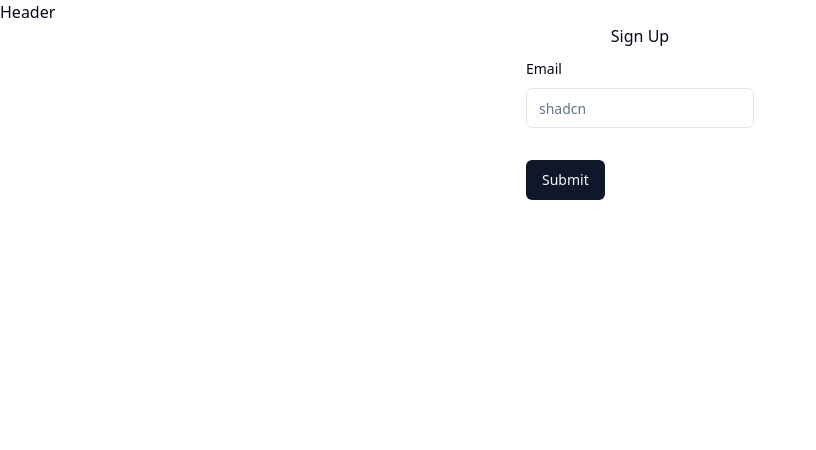
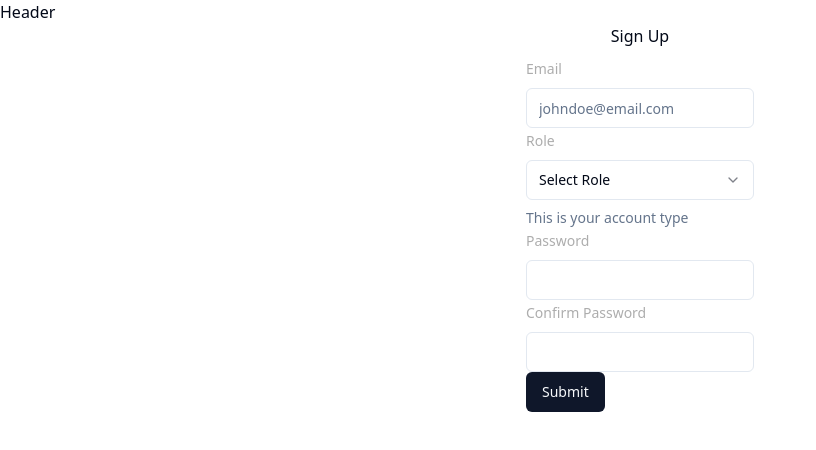
Before and after one commit to mohayax/School_Food_Ordering_System, a React (Vite) app in the folder frontend/: page / in a window 1280 px wide. Shown: the top 450 px of the page, without its empty margins (0-816 px from the left). Built offline with nearby package versions, Linux system fonts and the light colour scheme.

Commit message:
sign up form initial set up

```diff
--- a/frontend/src/pages/Signup.jsx
+++ b/frontend/src/pages/Signup.jsx
@@ -1,7 +1,9 @@
 import { toast } from "react-toastify"
-import { FormProvider, useForm } from "react-hook-form"
+import { useForm, Controller } from "react-hook-form"
 import { Signup_Schema } from "../utils/form-schema"
-import { zodResolver } from '@hookform/resolvers/zod';
+import { zodResolver } from "@hookform/resolvers/zod"
+
+
 import {
   Select,
   SelectContent,
@@ -10,7 +12,7 @@ import {
   SelectValue,
 } from "@/components/ui/select"
 
-import { Form, FormControl, FormField, FormItem, FormLabel, FormMessage } from "@/components/ui/form"
+import { Form, FormControl, FormField, FormItem, FormLabel, FormMessage, FormDescription } from "@/components/ui/form"
 
 
 import { Button } from "@/components/ui/button"
@@ -20,26 +22,30 @@ import { Input } from "@/components/ui/input"
 const Signup = () => {
   const form = useForm({
     resolver: zodResolver(Signup_Schema),
-    defaultValues:{
+    defaultValues: {
       email: "",
       role: "",
       password: "",
-      password2: "",
+      password2: ""
     }
   })
 
   const onSubmit = (values) => {
-
-    // toast.success('success')
-    console.log("done")
-    console.log("values", values);
+    toast.success('done')
+    console.log("values:", values)
+    form.reset()
   }
 
   return (
     <div className="flex flex-col items-center gap-2">
       <h1>Sign Up</h1>
 
-      {/* <FormProvider {...form}>
+      {/* <form onSubmit={handleSubmit(onSubmit)}>
+        <input {...register('email')}/>
+        <input type="submit"/>
+      </form> */}
+
+      <Form {...form}>
 
           <form onSubmit={form.handleSubmit(onSubmit)}>
            <>
@@ -58,18 +64,28 @@ const Signup = () => {
             />
 
 
-            <Select>
-              <SelectTrigger >
-                <SelectValue placeholder="Select Role" className='text-[#ADADAD]'/>
+            <Controller
+            control={form.control}
+            name="role"
+            render={({ field }) => (
+              <FormItem>
+                <FormLabel className='text-[#ADADAD]'>Role</FormLabel>
+                <FormControl>
+                  <Select onValueChange={field.onChange} value={field.value} required>
+                    <SelectTrigger>
+                      <SelectValue placeholder="Select Role" className='text-[#ADADAD]' />
                     </SelectTrigger>
                     <SelectContent>
                       <SelectItem value="vendor">vendor</SelectItem>
                       <SelectItem value="customer">customer</SelectItem>
                     </SelectContent>
                   </Select>
-
-
-
+                </FormControl>
+                <FormDescription>This is your account type</FormDescription>
+                <FormMessage />
+              </FormItem>
+            )}
+          />
 
             <FormField
               control={form.control}
@@ -103,24 +119,6 @@ const Signup = () => {
            </>
            <Button type="submit">Submit</Button>
           </form>
-      </FormProvider> */}
-      <Form {...form}>
-      <form onSubmit={form.handleSubmit((values) => {console.log('values', values)})} className="space-y-8">
-        <FormField
-          control={form.control}
-          name="email"
-          render={({ field }) => (
-            <FormItem>
-              <FormLabel>Email</FormLabel>
-              <FormControl>
-                <Input placeholder="shadcn" {...field} />
-              </FormControl>
-              <FormMessage />
-            </FormItem>
-          )}
-        />
-        <Button type="submit">Submit</Button>
-      </form>
       </Form>
     </div>
 
--- a/frontend/src/utils/form-schema.js
+++ b/frontend/src/utils/form-schema.js
@@ -1,9 +1,9 @@
-import { z } from "zod"
+import * as z from "zod"
 
 
 export const Signup_Schema = z.object({
     email: z.string().email(),
-    role: z.enum(["vendor", "customer"]),
+    role: z.string({required_error: "role is required"}),
     password: z.string().min(6, {message: "password must be atleast 6 characters"}),
     password2: z.string().min(6, {message: "password must be atleast 6 characters"})
 })
```
Lines whose indentation alone changed are shown as unchanged.
